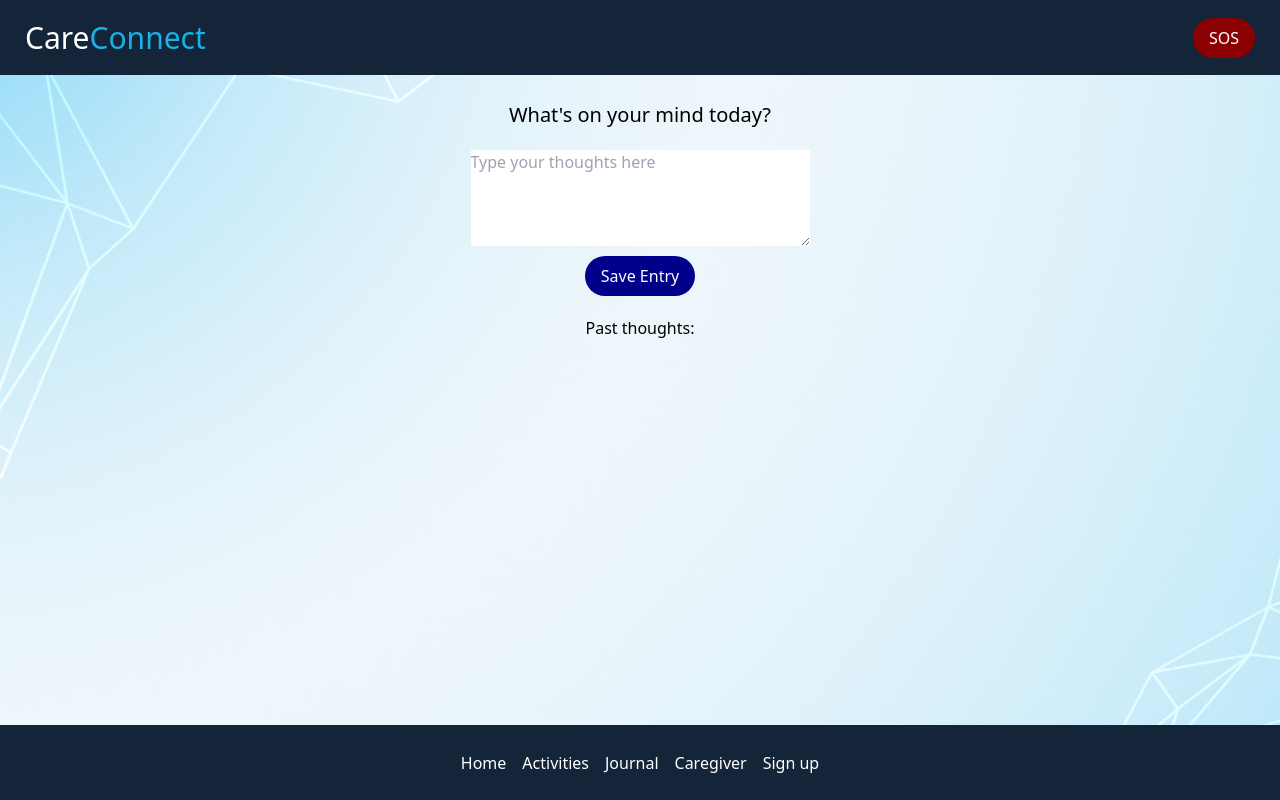
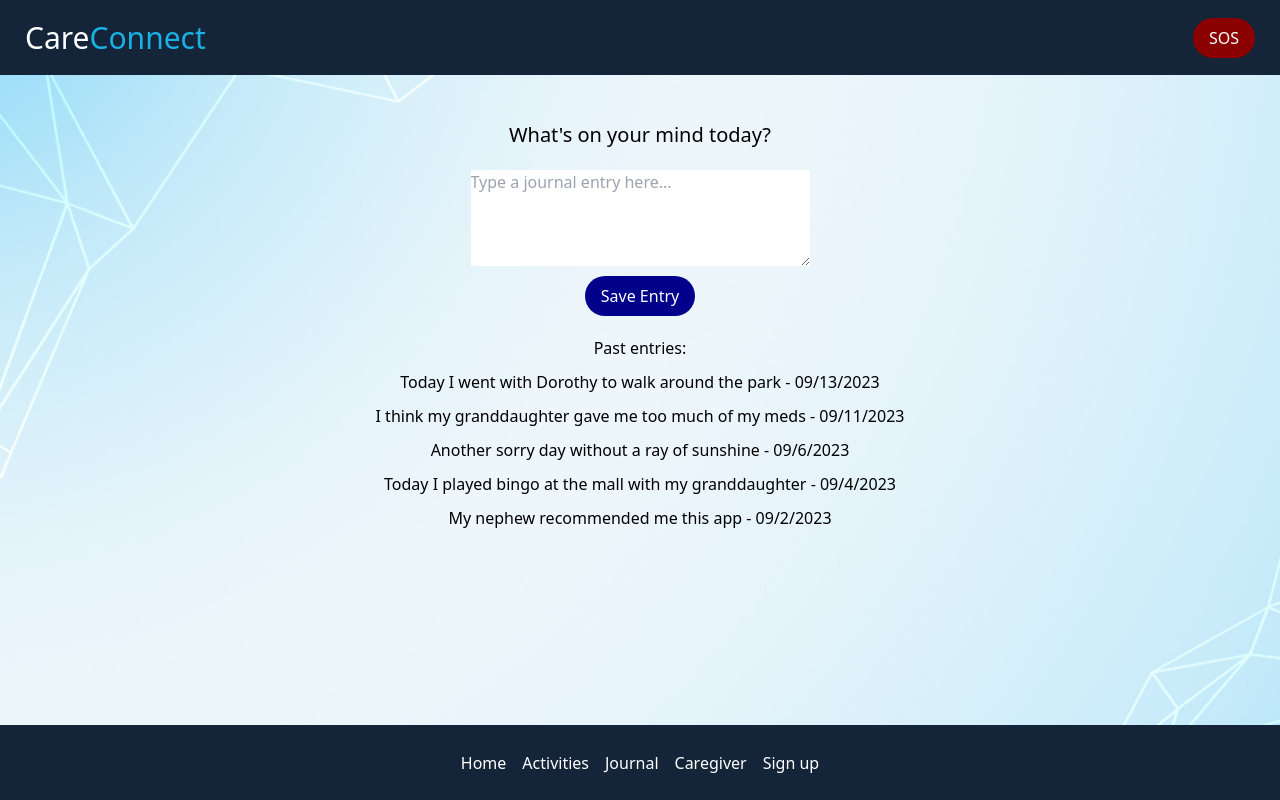
Before and after one commit to joshuaenoch/care-connect, a React (Vite) app in the folder CareConnect/: page /JournalPage in a window 1280 px wide. Built offline with nearby package versions, Linux system fonts and the light colour scheme.

Commit message:
home and journal page css

```diff
--- a/CareConnect/src/pages/HomePage.jsx
+++ b/CareConnect/src/pages/HomePage.jsx
@@ -10,7 +10,7 @@ export default function HomePage() {
 
     return (
         <div className="home-container">
-            <h2 className = "title" style={{margin: "50px 0px 40px 0px"}}>Welcome _user name_!</h2>
+            <h2 className = "title" style={{margin: "50px 0px 50px 0px"}}>Welcome _user name_!</h2>
             <div className = "ofthedays">
                 <div className = "oftheday">
                     <div>Memory of the day:</div>
@@ -27,7 +27,7 @@ export default function HomePage() {
                 </div>
             </div>
             <div class="image-container">
-                <img src="../public/images/avatar.jpg" alt="Avatar" width="150px" height="150px"/>
+                <img src="../public/images/avatar.png" alt="Avatar" width="150px" height="150px"/>
             </div>
             <div>
                 __caregiver__ would love to talk!
@@ -36,7 +36,7 @@ export default function HomePage() {
                 style={{ backgroundColor: "darkblue", color: "white", marginTop: "10px", marginBottom: "60px" }}
                 onClick={() => handleClick("/CaregiverPage")}
             >
-                Message __caregiver__
+                Message your caregiver
             </button>
         </div>
     );
--- a/CareConnect/src/pages/JournalPage.jsx
+++ b/CareConnect/src/pages/JournalPage.jsx
@@ -1,10 +1,17 @@
-// grey line popping up on phone view when clicking the text box?
-
 import React, { useState } from 'react';
 
 export default function JournalPage() {
-  const [text, setText] = useState(''); // State to store the currently typed text
-  const [entries, setEntries] = useState([]); // State to store the list of text entries
+  const initialEntries = [
+    { text: "Today I went with Dorothy to walk around the park", timestamp: "09/13/2023" },
+    { text: "I think my granddaughter gave me too much of my meds", timestamp: "09/11/2023" },
+    { text: "Another sorry day without a ray of sunshine", timestamp: "09/6/2023" },
+    { text: "Today I played bingo at the mall with my granddaughter", timestamp: "09/4/2023" },
+    { text: "My nephew recommended me this app", timestamp: "09/2/2023" },
+  ];
+
+  const [text, setText] = useState('');
+  // Initialize the entries state with the default data
+  const [entries, setEntries] = useState(initialEntries);
 
   const handleTextChange = (event) => {
     setText(event.target.value);
@@ -12,15 +19,15 @@ export default function JournalPage() {
 
   const handleSaveEntry = () => {
     if (text.trim() !== '') {
-      const timestamp = new Date().toLocaleDateString(); // Get the current date without time
-      setEntries([...entries, { text, timestamp }]); // Add text and timestamp to the list of entries
-      setText(''); // Clear the input box
+      const timestamp = new Date().toLocaleDateString();
+      setEntries([...entries, { text, timestamp }]);
+      setText('');
     }
   };
 
   return (
     <div className="container">
-      <div style={{ fontSize: "20px", marginTop: "10px", marginBottom: "20px" }}>
+      <div style={{ fontSize: "20px", marginTop: "30px", marginBottom: "20px" }}>
         What's on your mind today?
       </div>
       <textarea
@@ -28,7 +35,7 @@ export default function JournalPage() {
         cols="35"
         value={text}
         onChange={handleTextChange}
-        placeholder="Type your thoughts here"
+        placeholder="Type a journal entry here..."
       ></textarea>
       <button
         style={{ backgroundColor: "darkblue", color: "white", marginTop: "10px", marginBottom: "10px" }}
@@ -37,10 +44,10 @@ export default function JournalPage() {
         Save Entry
       </button>
       <div>
-        <h2 style={{ marginTop: "10px", textAlign: "center" }}>Past thoughts:</h2>
+        <h2 style={{ marginTop: "10px", textAlign: "center" }}>Past entries:</h2>
         <ul>
           {entries.map((entry, index) => (
-            <li style={{marginTop:"10px", textAlign:"center"}} key={index}>
+            <li style={{ marginTop: "10px", textAlign: "center" }} key={index}>
               {entry.text} - {entry.timestamp}
             </li>
           ))}
```
Also changed, not shown: CareConnect/public/images/avatar.jpg (deleted), CareConnect/public/images/avatar.png (added).
